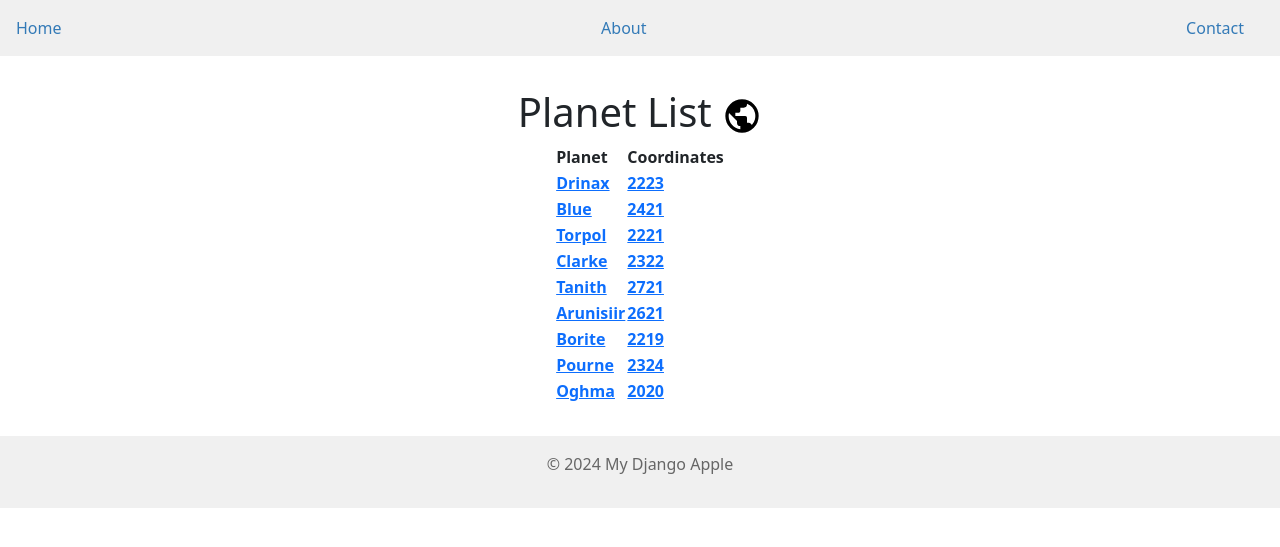
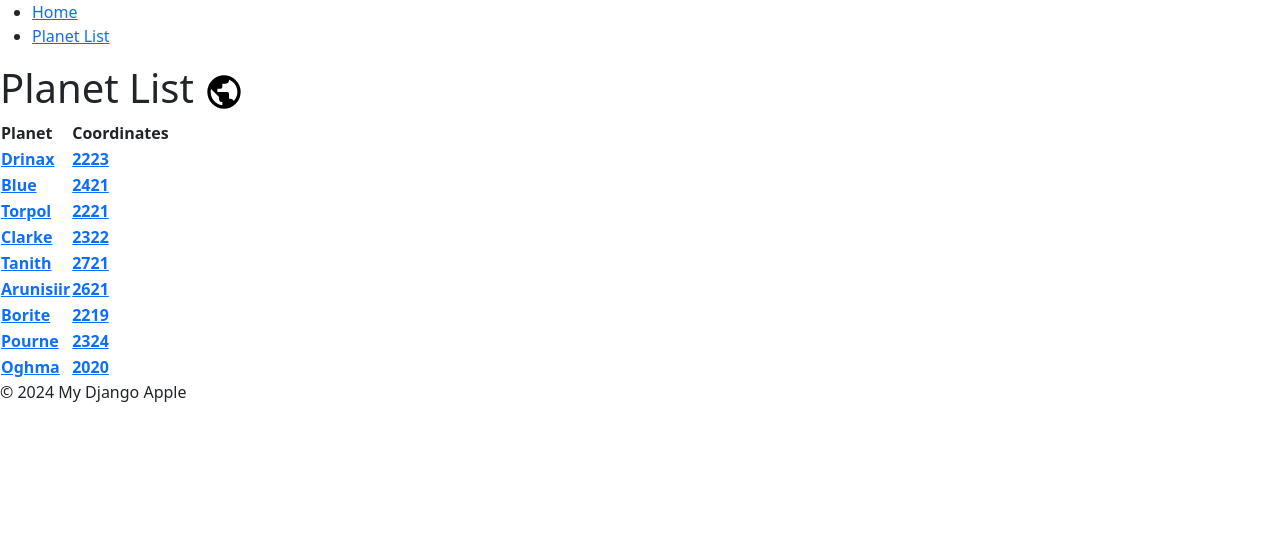
Before and after one commit to MrDave/TravellerLogger, a Django app: page /planets/ in a window 1280 px wide. Shown: the top 547 px of the page. Run offline with Django 5.2, Linux system fonts and the light colour scheme; data comes from the database, SQL or seed files in the repository; lists and menus that the app fills with data are empty; parts of the project's set-up code (start-up, migrations or seed data) failed here and were passed over; some libraries are stand-ins or nearby versions.

Commit message:
Planet changes

```diff
--- a/planets/templates/base.html
+++ b/planets/templates/base.html
@@ -10,8 +10,9 @@
     <link rel="icon" type="image/png" sizes="32x32" href="{% static 'favicon-32x32.png' %}">
     <link rel="icon" type="image/png" sizes="16x16" href="{% static 'favicon-16x16.png' %}">
     <link rel="manifest" href="{% static 'site.webmanifest' %}">
-    <link href="https://cdnjs.cloudflare.com/ajax/libs/twitter-bootstrap/5.3.0/css/bootstrap.min.css" rel="stylesheet">
-    <link href="https://cdn.datatables.net/v/bs5/jq-3.7.0/dt-2.0.8/datatables.min.css" rel="stylesheet">
+<!--    <link href="https://cdnjs.cloudflare.com/ajax/libs/twitter-bootstrap/5.3.0/css/bootstrap.min.css" rel="stylesheet">-->
+<!--    <link href="https://cdn.datatables.net/v/bs5/jq-3.7.0/dt-2.0.8/datatables.min.css" rel="stylesheet">-->
+    <link href="https://cdn.jsdelivr.net/npm/bootstrap@5.3.3/dist/css/bootstrap.min.css" rel="stylesheet" integrity="sha384-QWTKZyjpPEjISv5WaRU9OFeRpok6YctnYmDr5pNlyT2bRjXh0JMhjY6hW+ALEwIH" crossorigin="anonymous">
   </head>
   <body>
     {% include 'header.html' %}
@@ -20,7 +21,8 @@
     </main>
     {% include 'footer.html' %}
     <script src="{% static 'js/base.js' %}"></script>
-    <script src="https://cdnjs.cloudflare.com/ajax/libs/twitter-bootstrap/5.3.0/js/bootstrap.bundle.min.js"></script>
-    <script src="https://cdn.datatables.net/v/bs5/jq-3.7.0/dt-2.0.8/datatables.min.js"></script>
+<!--    <script src="https://cdnjs.cloudflare.com/ajax/libs/twitter-bootstrap/5.3.0/js/bootstrap.bundle.min.js"></script>-->
+<!--    <script src="https://cdn.datatables.net/v/bs5/jq-3.7.0/dt-2.0.8/datatables.min.js"></script>-->
+    <script src="https://cdn.jsdelivr.net/npm/bootstrap@5.3.3/dist/js/bootstrap.bundle.min.js" integrity="sha384-YvpcrYf0tY3lHB60NNkmXc5s9fDVZLESaAA55NDzOxhy9GkcIdslK1eN7N6jIeHz" crossorigin="anonymous"></script>
   </body>
 </html>
--- a/planets/templates/header.html
+++ b/planets/templates/header.html
@@ -2,8 +2,7 @@
   <nav>
     <ul>
       <li><a href="#">Home</a></li>
-      <li><a href="#">About</a></li>
-      <li><a href="#">Contact</a></li>
+      <li><a href="{% url 'planet_list' %}">Planet List</a></li>
     </ul>
   </nav>
 </header>
--- a/planets/templates/planet_details.html
+++ b/planets/templates/planet_details.html
@@ -50,7 +50,7 @@
       {% endfor %}
     </tbody>
   </table>
-  <button id="edit-button">Edit</button>
+  <button id="edit-button" class="btn secondary">Edit</button>
 </div>
 <div id="ware-form" style="display: none">
   <form method="post">
--- a/static/css/base.css
+++ /dev/null
@@ -1,48 +0,0 @@
-/* base.css */
-
-body {
-    font-family: Arial, sans-serif;
-    margin: 0;
-    padding: 0;
-}
-
-header {
-    background-color: #f0f0f0;
-    padding: 1em;
-    text-align: center;
-}
-
-nav ul {
-    list-style: none;
-    margin: 0;
-    padding: 0;
-    display: flex;
-    justify-content: space-between;
-}
-
-nav li {
-    margin-right: 20px;
-}
-
-nav a {
-    color: #337ab7;
-    text-decoration: none;
-}
-
-nav a:hover {
-    color: #23527c;
-}
-
-main {
-    display: flex;
-    flex-direction: column;
-    align-items: center;
-    padding: 2em;
-}
-
-footer {
-    background-color: #f0f0f0;
-    padding: 1em;
-    text-align: center;
-    color: #666;
-}
--- a/static/js/base.js
+++ b/static/js/base.js
@@ -21,3 +21,10 @@ cancelButton.addEventListener('click', () => {
   cancelButton.style.display = 'none';
   editButton.style.display = 'block';
 });
+
+let table = new DataTable('#planetWaresTable', {
+    "paging": true,
+    "ordering": true,
+    "info": true,
+    "searching": true,
+});
```
Also changed, not shown: planets/forms.py (added, +8 -0 lines).
